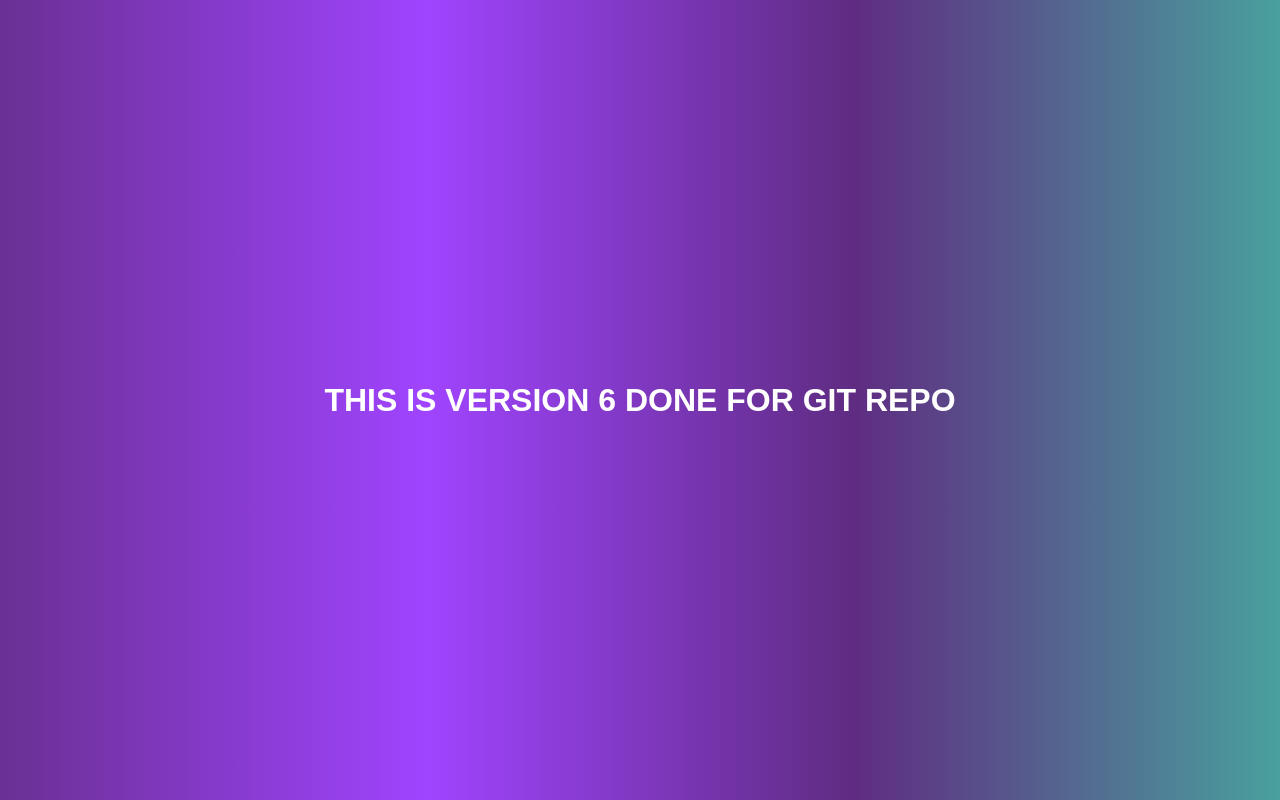
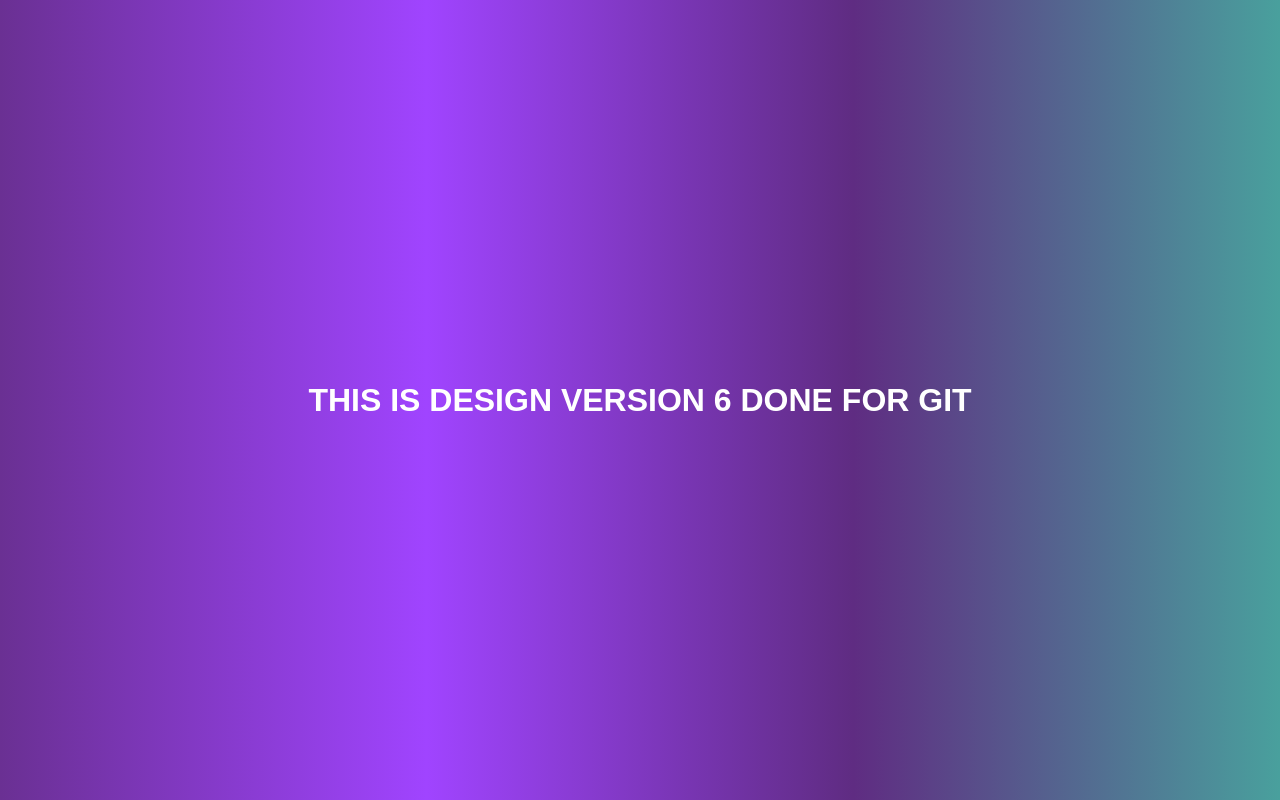
Before and after one commit to zainabk442/myrepo0, a plain HTML site: page index.html in a window 1280 px wide. Drawn offline with Linux system fonts and the light colour scheme.

Commit message:
Changed H1

```diff
--- a/index.html
+++ b/index.html
@@ -8,6 +8,6 @@
     <title>Document</title>
 </head>
 <body>
-    <h1>THIS IS VERSION 6 DONE FOR GIT REPO</h1>
+    <h1>THIS IS DESIGN VERSION 6 DONE FOR GIT </h1>
 </body>
 </html>
```
